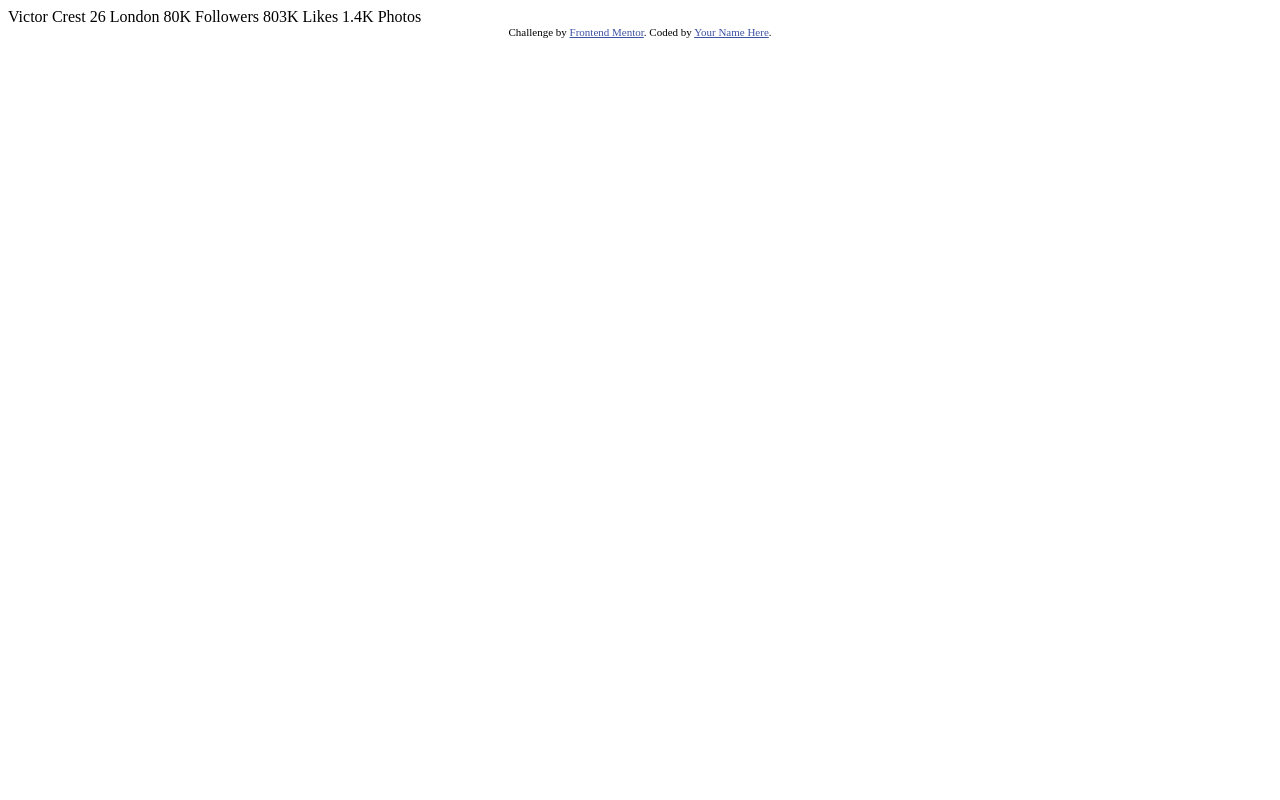
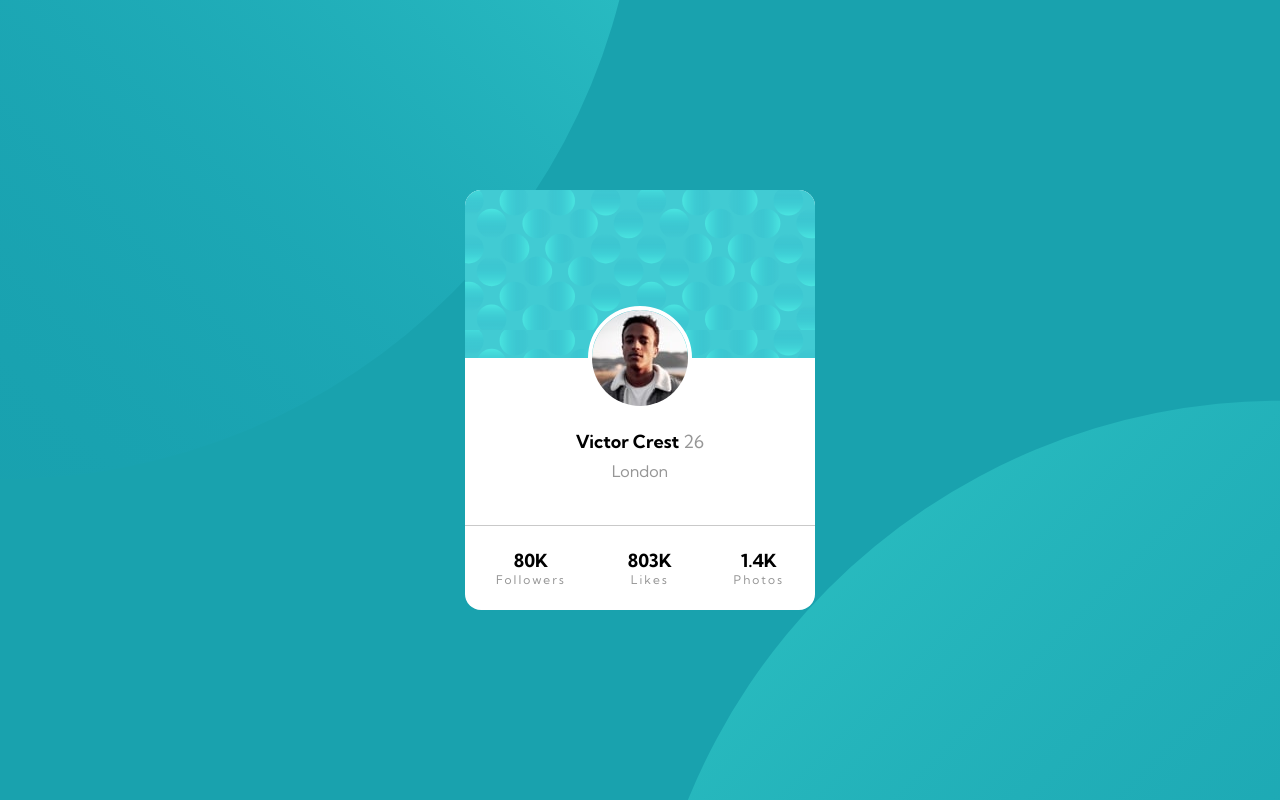
Before and after one commit to GrahamTheobald/profile-card-component-main, a plain HTML site: page index.html in a window 1280 px wide. Drawn offline with Linux system fonts and the light colour scheme.

Commit message:
Completed task

```diff
--- a/index.html
+++ b/index.html
@@ -5,31 +5,61 @@
   <meta name="viewport" content="width=device-width, initial-scale=1.0"> <!-- displays site properly based on user's device -->
 
   <link rel="icon" type="image/png" sizes="32x32" href="./images/favicon-32x32.png">
+  <link rel="preconnect" href="https://fonts.googleapis.com">
+  <link rel="preconnect" href="https://fonts.gstatic.com" crossorigin>
+  <link href="https://fonts.googleapis.com/css2?family=Kumbh+Sans:wght@400;700&display=swap" rel="stylesheet">
+
+  <link rel="stylesheet" href="./reset.css">
+  <link rel="stylesheet" href="./styles.css">
 
   <title>Frontend Mentor | Profile card component</title>
-
-  <!-- Feel free to remove these styles or customise in your own stylesheet 👍 -->
-  <style>
-    .attribution { font-size: 11px; text-align: center; }
-    .attribution a { color: hsl(228, 45%, 44%); }
-  </style>
 </head>
 <body>
+  <main class="container">
+    <div class="pattern">
+
+    </div>
+    <div class="main">
+      <img class="profile-pic" src="./images/image-victor.jpg" alt="victor">
+      <div class="main-bottom">
+
+        <h1 class="name bold">
           Victor Crest
+          <span class="age">
             26
+          </span>
+        </h1>
+        <p class="location">
           London
-
+        </p>
+      </div>
+    </div>
+    <div class="stats">
+      <div class="stat">
+        <h2 class="bold">
           80K
+        </h2>
+        <p>
           Followers
-
+        </p>
+      </div>
+      <div class="stat">
+        <h2 class="bold">
           803K
+        </h2>
+        <p>
           Likes
-
+        </p>
+      </div>
+      <div class="stat">
+        <h2 class="bold">
           1.4K
+        </h2>
+        <p>
           Photos
-  <div class="attribution">
-    Challenge by <a href="https://www.frontendmentor.io?ref=challenge" target="_blank">Frontend Mentor</a>.
-    Coded by <a href="#">Your Name Here</a>.
+        </p>
       </div>
+    </div>
+  </main>
 </body>
 </html>
--- /dev/null
+++ b/styles.css
@@ -0,0 +1,115 @@
+:root {
+
+--Dark-cyan: hsl(185, 75%, 39%);
+--Very-dark-desaturated-blue: hsl(229, 23%, 23%);
+--Dark-grayish-blue: hsl(227, 10%, 46%);
+--Dark-gray: hsl(0, 0%, 59%);
+--light-gray: hsl(0, 0%, 79%);
+--white: hsl(0, 0%, 100%);
+
+--font-large: 18px;
+--container-width: 350px;
+
+--profile-pic-size: 96px;
+}
+
+body {
+    display: flex;
+    justify-content: center;
+    align-items: center;
+    height: 100vh;
+    font-family: 'Kumbh Sans', sans-serif;
+
+    background-color: var(--Dark-cyan);
+    background-image:
+        url("./images/bg-pattern-top.svg"),
+        url("./images/bg-pattern-bottom.svg");
+    background-repeat: no-repeat, no-repeat;
+    background-size: cover, cover;
+    background-position: -50vw -100vh, 50vw 50vh;
+}
+
+.container {
+    display: flex;
+    flex-direction: column;
+    align-items: center;
+
+    width: var(--container-width);
+    height: calc(var(--container-width) *1.2);
+
+    background-color: var(--white);
+    border-radius: 1rem;
+}
+
+.pattern {
+    flex: 100;
+    width: inherit;
+    background-image: url("./images/bg-pattern-card.svg");
+    border-radius: 1rem 1rem 0 0;
+}
+
+.main {
+    position: relative;
+    flex: 100;
+    display: flex;
+    flex-direction: column;
+    align-items: center;
+    width: inherit;
+    border-bottom: 1px solid var(--light-gray);
+}
+
+.profile-pic {
+    position: absolute;
+    transform: translateY(-50%);
+    border-radius: 50%;
+    border: 4px solid white;
+}
+
+.main-bottom {
+    display: flex;
+    flex-direction: column;
+    align-items: center;
+    gap: .5rem;
+    margin-top: calc(var(--profile-pic-size) / 2 + 1.5rem);
+}
+
+.location {
+    color: var(--Dark-gray)
+}
+
+.age {
+    color: var(--Dark-gray)
+}
+
+.stats{
+    flex: 50;
+    width: inherit;
+    justify-content: space-around;
+    align-items: center;
+    display: flex;
+}
+
+.stat {
+    display:flex;
+    flex-direction: column;
+    align-items: center;
+}
+
+.stat > p {
+    font-size: 12px;
+    letter-spacing: 2px;
+
+}
+
+.bold {
+    font-weight: 700;
+    font-size: 18px;
+}
+
+.age {
+    font-weight: 400;
+}
+
+.stat > p {
+    color: var(--Dark-gray);
+}
```
Also changed, not shown: 2 other files. Lines whose indentation alone changed are shown as unchanged.
